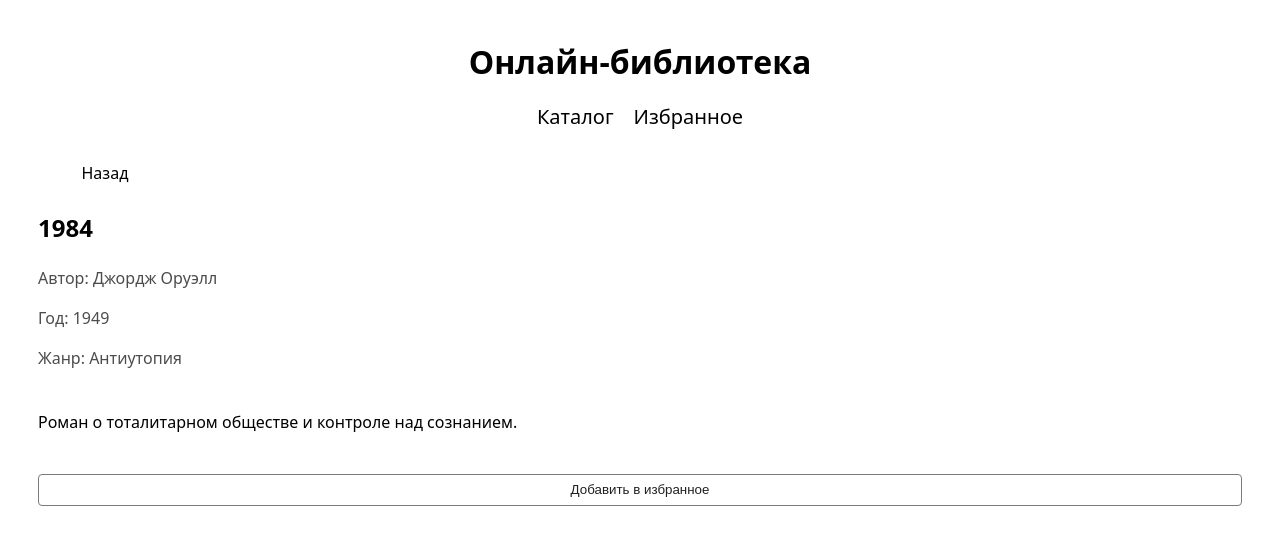
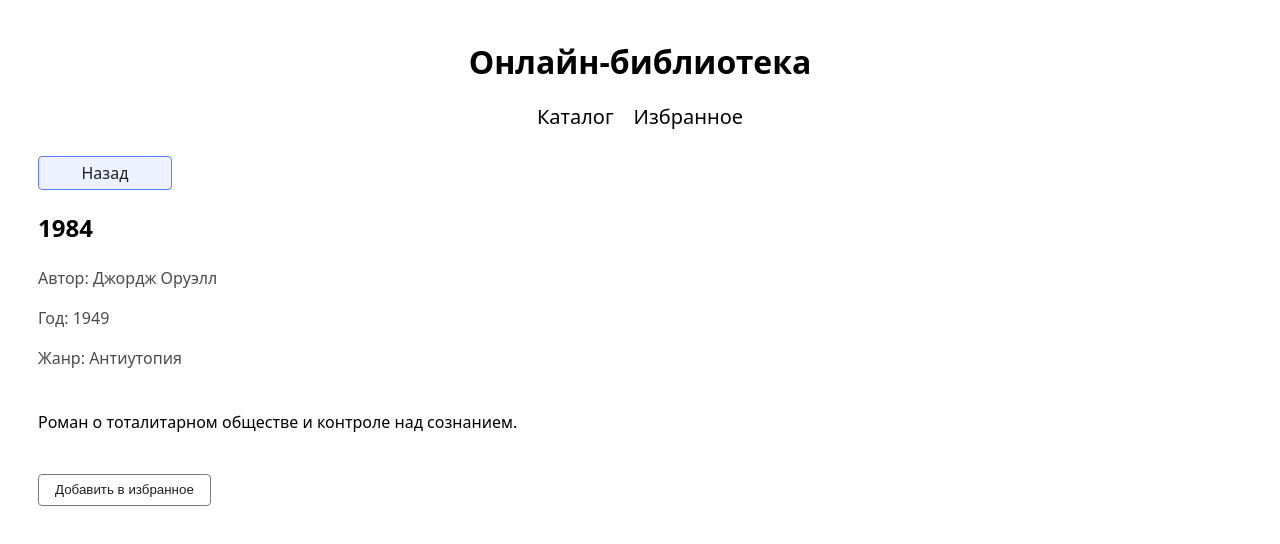
Before and after one commit to IrinaRyazanskaya/online-library, a React (Vite) app: page /online-library/book/1 in a window 1280 px wide. Shown: the top 544 px of the page. Built offline with nearby package versions, Linux system fonts and the light colour scheme.

Commit message:
Поправила стили на информации о книге

```diff
--- a/src/pages/book-details/book-details.css
+++ b/src/pages/book-details/book-details.css
@@ -23,3 +23,7 @@
 .book-details__meta-item {
   color: #4b4c4c;
 }
+
+.book-details__favorite {
+  width: fit-content;
+}
--- a/src/pages/book-details/book-details.tsx
+++ b/src/pages/book-details/book-details.tsx
@@ -40,7 +40,7 @@ export function BookDetails() {
     <article className="book-details">
       <header>
         <Link
-          className="button button_ghost book-details__back-link"
+          className="button button_secondary book-details__back-link"
           to="/"
           onClick={handleBackClick}
         >
@@ -57,7 +57,10 @@ export function BookDetails() {
       <p>{book.description}</p>
 
       <button
-        className={"button " + (hasFavorite(book.id) ? "button_secondary" : "button_primary")}
+        className={
+          "book-details__favorite button " +
+          (hasFavorite(book.id) ? "button_secondary" : "button_primary")
+        }
         onClick={() => toggleFavorite(book.id)}
       >
         {hasFavorite(book.id) ? "Убрать из избранного" : "Добавить в избранное"}
```
